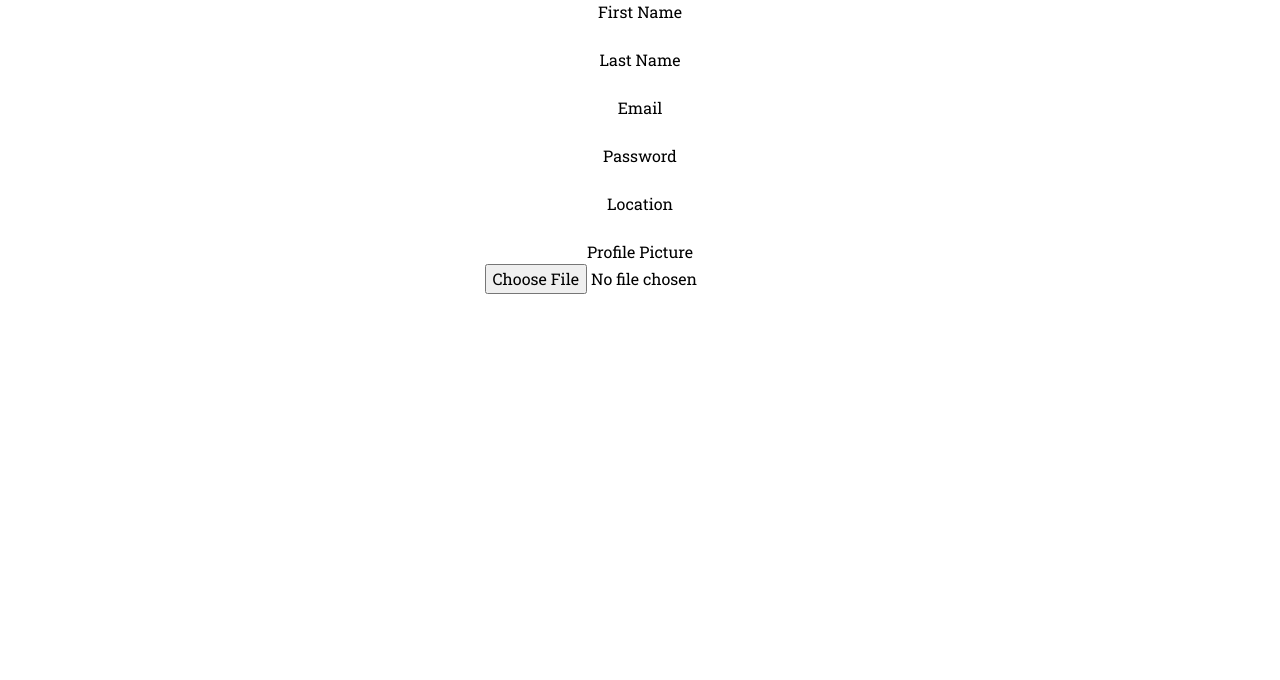
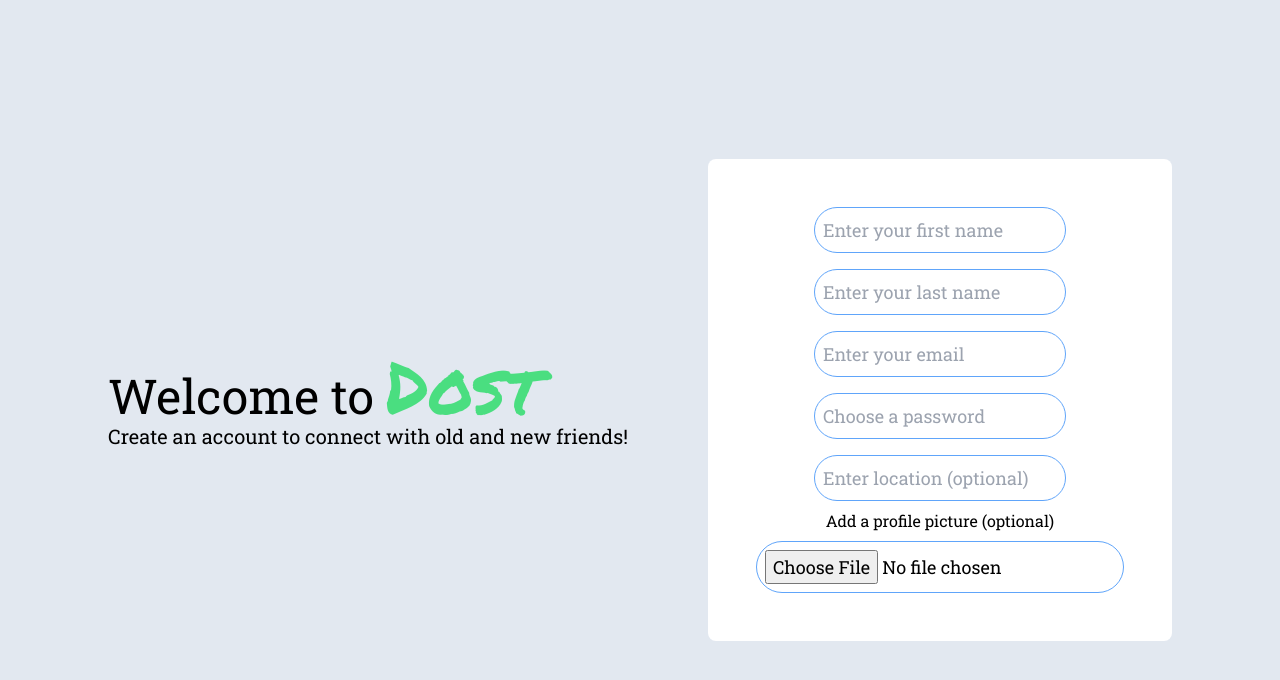
Before and after one commit to DustyDogCodex/Dost, a React (Vite) app in the folder client/: page /register in a window 1280 px wide. Shown: the top 680 px of the page. Built offline with nearby package versions, Linux system fonts and the light colour scheme.

Commit message:
added styling to register page

```diff
--- a/client/src/pages/Register.jsx
+++ b/client/src/pages/Register.jsx
@@ -5,47 +5,73 @@ function Register() {
     const { register, handleSubmit, formState: { errors } } = useForm()
 
     //function to submit login data
-    async function submitLogin(data){
+    async function createAccount(data){
         console.log(data)
     }
 
     return (
-        <div>
+        <div
+            className="w-screen h-screen flex items-center justify-center bg-slate-200"
+        >
+            <div
+                className="p-5 m-5"
+            >
+                <h1
+                    className="text-5xl"
+                >
+                    Welcome to <span className="text-7xl text-green-400 font-marker">Dost</span>
+                </h1>
+                <p
+                    className="text-xl"
+                >
+                    Create an account to connect with old and new friends!
+                </p>
+            </div>
+            <div
+                className="flex flex-col items-center justify-center p-10 m-10 bg-white rounded-lg"
+            >
                 <form
                     className="flex flex-col items-center justify-center"
-                onSubmit={handleSubmit(submitLogin)}
+                    onSubmit={handleSubmit(createAccount)}
                 >
-                <label>First Name</label>
                     <input
                         {...register("firstName", { required: true })}
                         type="text"
+                        placeholder='Enter your first name'
+                        className="border border-blue-400 rounded-full p-2 m-2 text-lg"
                     />
-                <label>Last Name</label>
                     <input
                         {...register("lastName", { required: true })}
                         type="text"
+                        placeholder='Enter your last name'
+                        className="border border-blue-400 rounded-full p-2 m-2 text-lg"
                     />
-                <label>Email</label>
                     <input
                         {...register("email", { required: true })}
                         type="email"
+                        placeholder='Enter your email'
+                        className="border border-blue-400 rounded-full p-2 m-2 text-lg"
                     />
-                <label>Password</label>
                     <input
                         {...register("password", { required: true })}
                         type="password"
+                        placeholder='Choose a password'
+                        className="border border-blue-400 rounded-full p-2 m-2 text-lg"
                     />
-                <label>Location</label>
                     <input
                         {...register("location")}
                         type="text"
+                        placeholder='Enter location (optional)'
+                        className="border border-blue-400 rounded-full p-2 m-2 text-lg"
                     />
-                <label>Profile Picture</label>
+                    <label>Add a profile picture (optional)</label>
                     <input
                         {...register("profilePic")}
                         type="file"
+                        className="border border-blue-400 rounded-full p-2 m-2 text-lg"
                     />
                 </form>
+            </div>
         </div>
     )
 }
```
Lines whose indentation alone changed are shown as unchanged.
